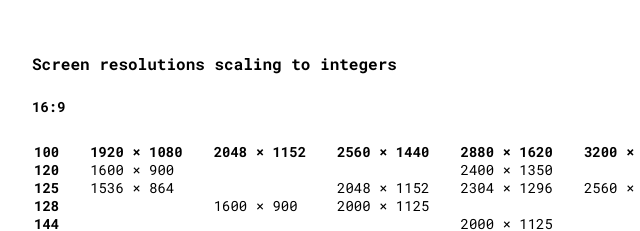
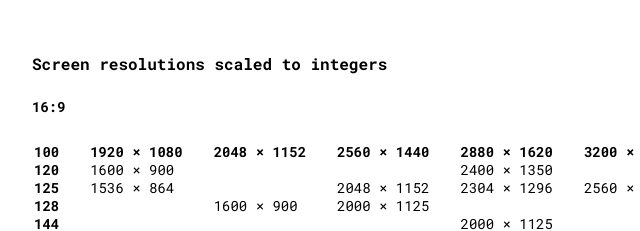
Before and after one commit to chadluo/scales, a website: page index.html in a window 1280 px wide. Shown: the top 231 px of the page, 96-736 px from the left. Drawn offline with Linux system fonts and the light colour scheme.

Commit message:
title wording

```diff
--- a/index.html
+++ b/index.html
@@ -8,7 +8,7 @@
     <link rel="stylesheet" href="style.css" />
   </head>
   <body>
-    <h1>Screen resolutions scaling to integers</h1>
+    <h1>Screen resolutions scaled to integers</h1>
     <script src="scales.js"></script>
   </body>
 </html>
```
